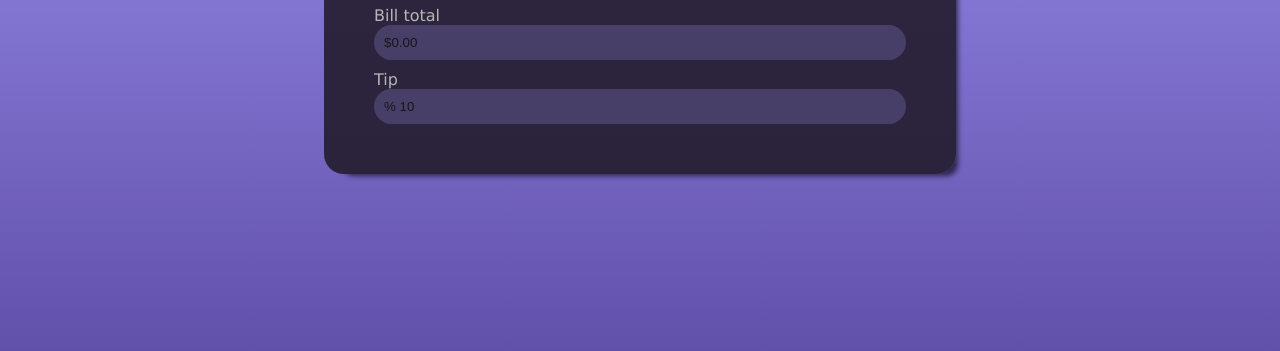
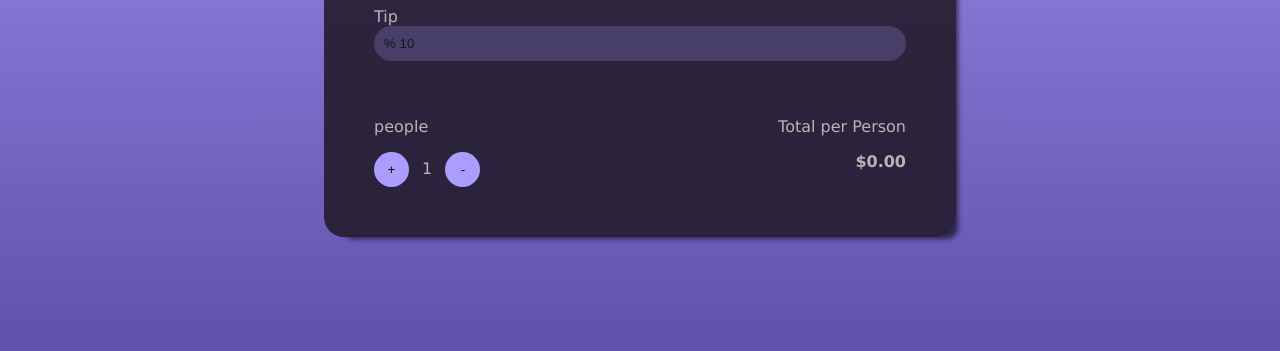
Before and after one commit to melikayazdanpanah/payanterm.io, a plain HTML site: page index.html in a window 1280 px wide. Shown: the part 397-748 px from the top of the page. Drawn offline with Linux system fonts and the light colour scheme.

Commit message:
part dovom joziiat + buttoms

```diff
--- a/index.html
+++ b/index.html
@@ -14,7 +14,24 @@
         <label for="tip">Tip</label>
         <input id="tip" name="tip" type="text" placeholder="% 10">
     </div>
-
+    <div class="control">
+        <div>
+            <p>people</p>
+            <div>
+                <button>
+                    +
+                </button>
+                <span>1</span>
+                <button>
+                    -
+                </button>
+            </div>
+        </div>
+        <div>
+            <p>Total per Person</p>
+            <p class="total">$0.00</p>
+        </div>
+    </div>
 </main>
 </body>
 </html>
```
